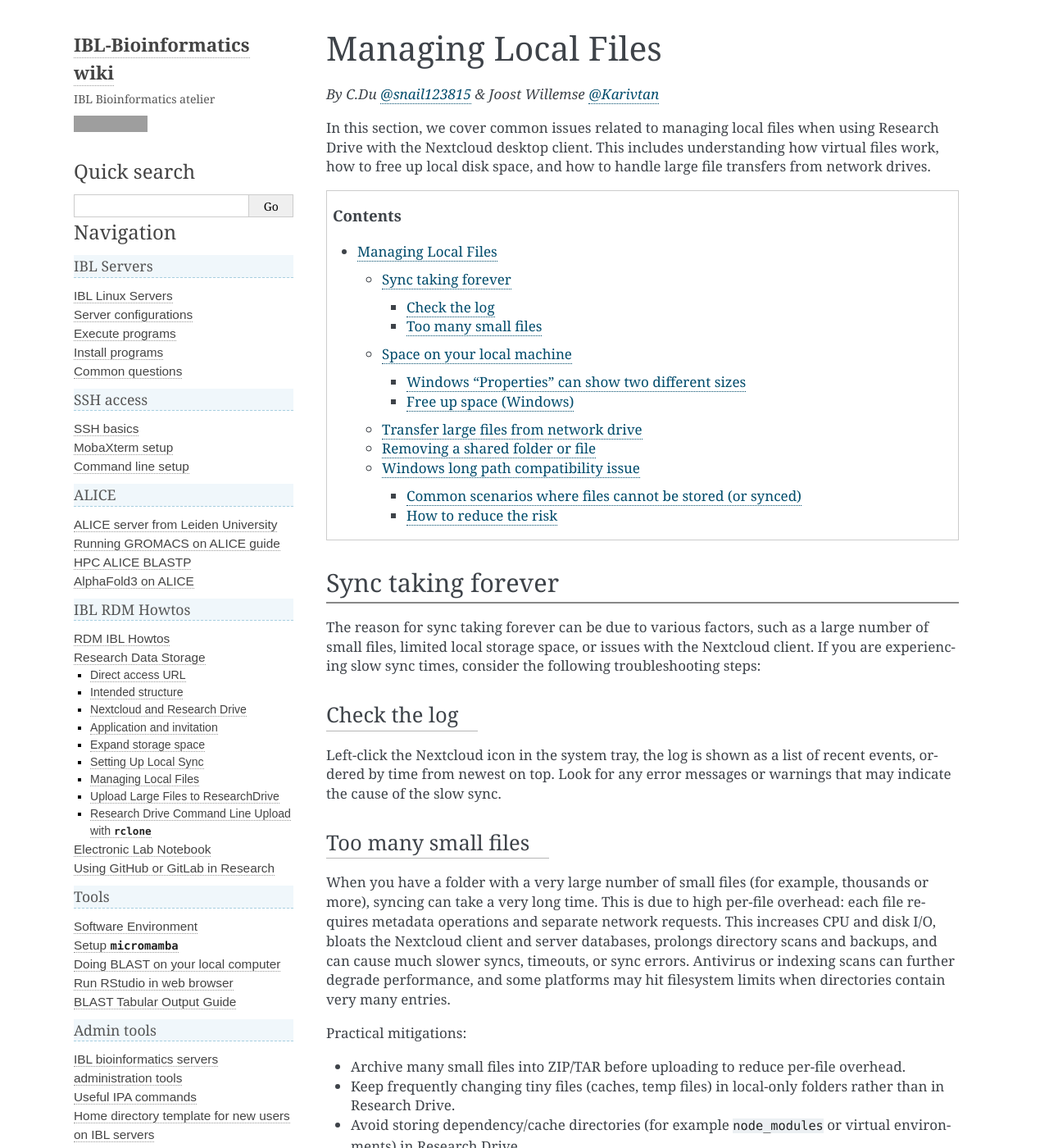
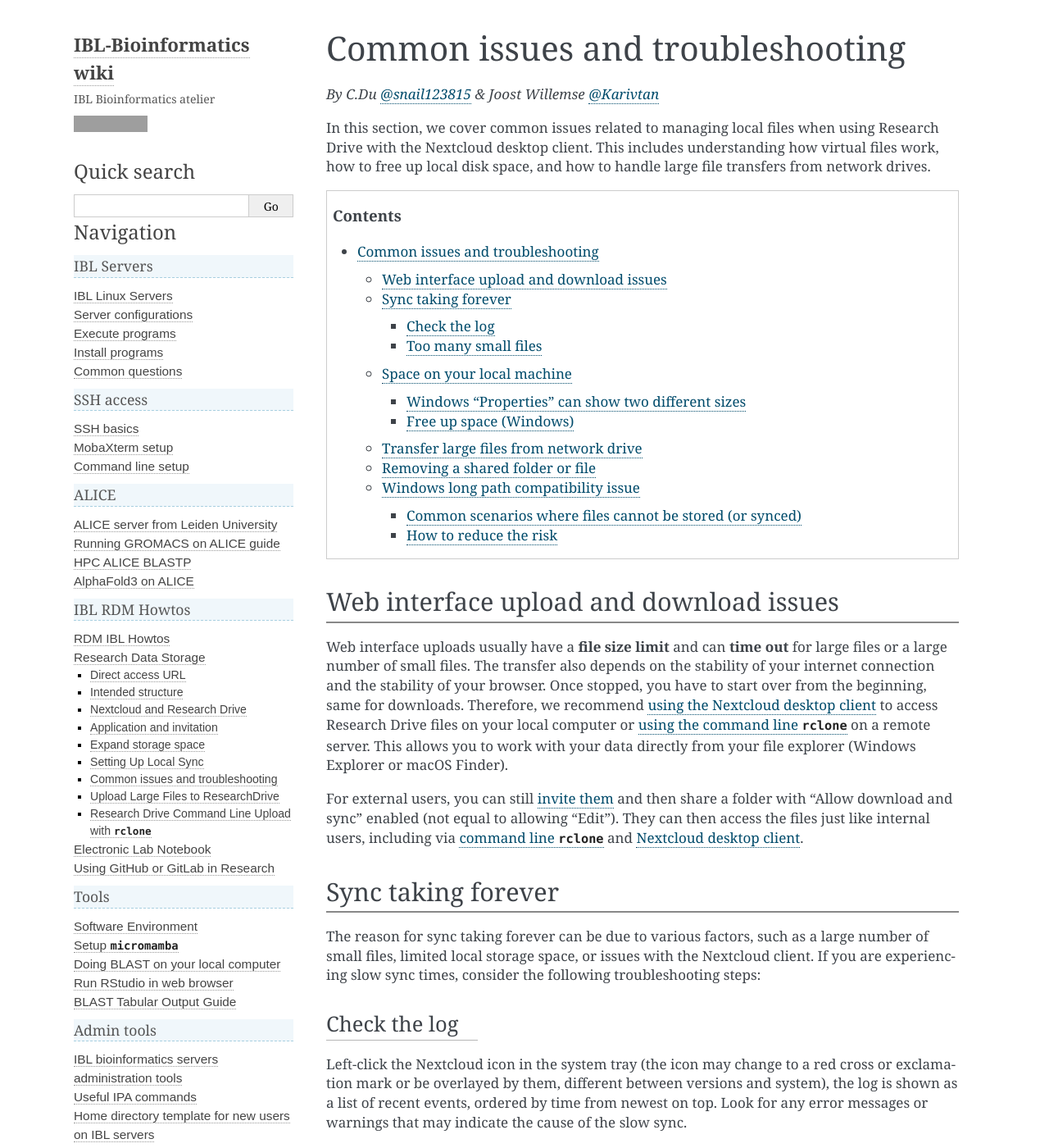
Before and after one commit to IBL-bioinfo/IBL-bioinformatics-wiki, a Sphinx documentation site: the page built from docs/source/rdm_howtos/ResearchDrive_troubleshooting.md, in a window 1280 px wide and 1400 px high. Shown: the whole window at 82% size. Built offline with Sphinx 7.4.7, drawn with Linux system fonts in a browser that asks for light colours; grey boxes are pictures that could not be loaded.

Commit message:
Enhance Research Drive documentation for large file uploads and troubleshooting

````diff
--- a/docs/source/rdm_howtos/ResearchDrive_troubleshooting.md
+++ b/docs/source/rdm_howtos/ResearchDrive_troubleshooting.md
@@ -1,4 +1,4 @@
-# Managing Local Files
+# Common issues and troubleshooting
 
 *By C.Du [@snail123815](https://github.com/snail123815) & Joost Willemse [@Karivtan](https://github.com/Karivtan)*
 
@@ -10,13 +10,19 @@ depth: 3
 ---
 ```
 
+## Web interface upload and download issues
+
+Web interface uploads usually have a **file size limit** and can **time out** for large files or a large number of small files. The transfer also depends on the stability of your internet connection and the stability of your browser. Once stopped, you have to start over from the beginning, same for downloads. Therefore, we recommend [using the Nextcloud desktop client](./ResearchDrive_setup.md) to access Research Drive files on your local computer or [using the command line `rclone`](./ResearchDrive_commandLine.md) on a remote server. This allows you to work with your data directly from your file explorer (Windows Explorer or macOS Finder).
+
+For external users, you can still [invite them](./ResearchDrive.md#invite-users-and-set-up-the-folder-structure) and then share a folder with "Allow download and sync" enabled (not equal to allowing "Edit"). They can then access the files just like internal users, including via [command line `rclone`](./ResearchDrive_commandLine.md) and [Nextcloud desktop client](./ResearchDrive_setup.md).
+
 ## Sync taking forever
 
 The reason for sync taking forever can be due to various factors, such as a large number of small files, limited local storage space, or issues with the Nextcloud client. If you are experiencing slow sync times, consider the following troubleshooting steps:
 
 ### Check the log
 
-Left-click the Nextcloud icon in the system tray, the log is shown as a list of recent events, ordered by time from newest on top. Look for any error messages or warnings that may indicate the cause of the slow sync.
+Left-click the Nextcloud icon in the system tray (the icon may change to a red cross or exclamation mark or be overlayed by them, different between versions and system), the log is shown as a list of recent events, ordered by time from newest on top. Look for any error messages or warnings that may indicate the cause of the slow sync.
 
 ### Too many small files
 
````
Also changed, not shown: docs/source/rdm_howtos/ResearchDrive.md (+1 -1 lines), docs/source/rdm_howtos/ResearchDrive_uploadFromNetworkDrive.md (+2 -2 lines).
